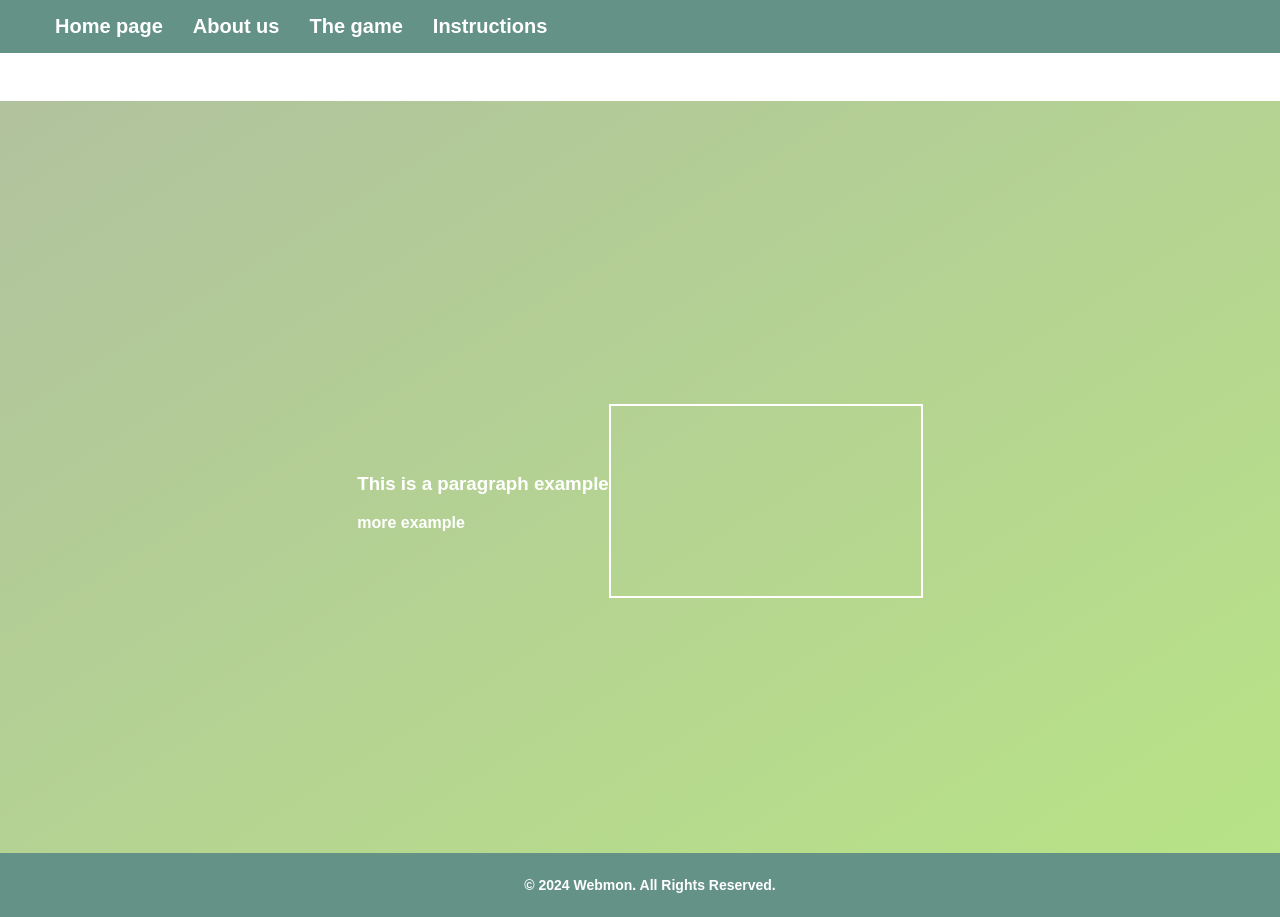
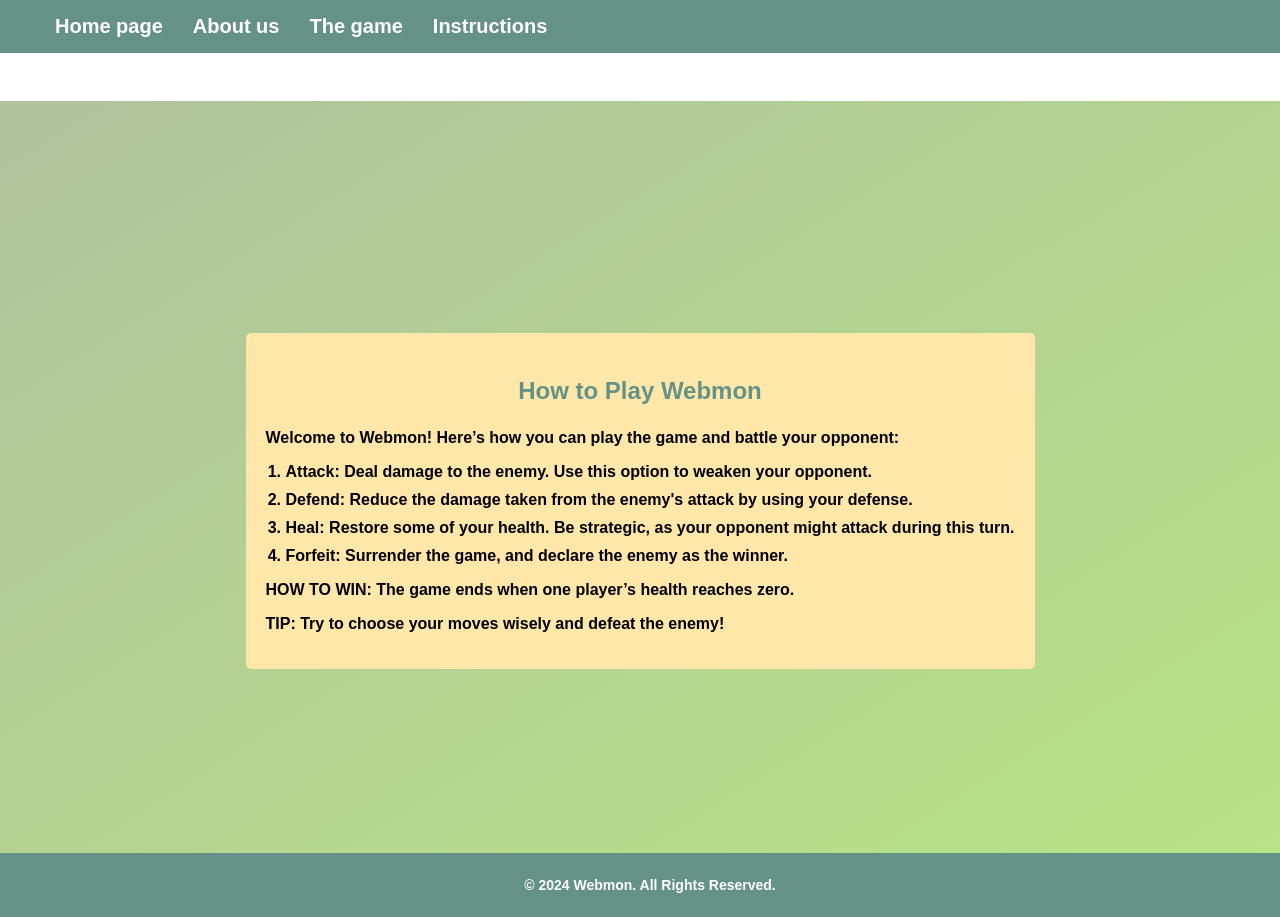
Before and after one commit to ai17123/ACIT1620_web_dev_project, a plain HTML site: page instructions.html in a window 1280 px wide. Drawn offline with Linux system fonts and the light colour scheme.

Commit message:
Added instructions

```diff
--- a/instructions.html
+++ b/instructions.html
@@ -18,17 +18,21 @@
         </div>
     </header>
     <main>
-        <!-- sections can be duplicated and styled -->
-        <section class="info">
-            <article>
-                <h1>This is a paragraph example</h1>
-                <p>more example</p>
+     <section class="info">
+    <section class="instructions">
+      <h1>How to Play Webmon</h1>
+     <p>Welcome to Webmon! Here’s how you can play the game and battle your opponent:</p>
+        <ol>
+            <li><strong>Attack:</strong> Deal damage to the enemy. Use this option to weaken your opponent.</li>
+            <li><strong>Defend:</strong> Reduce the damage taken from the enemy's attack by using your defense.</li>
+            <li><strong>Heal:</strong> Restore some of your health. Be strategic, as your opponent might attack during this turn.</li>
+            <li><strong>Forfeit:</strong> Surrender the game, and declare the enemy as the winner.</li>
+        </ol>
+        <p>HOW TO WIN: The game ends when one player’s health reaches zero.</p>
+        <p>TIP: Try to choose your moves wisely and defeat the enemy!</p>
+     </section>
+    </section>
 
-            </article>
-            <div class="container">
-
-            </div>
-        </section>
     </main>
     <footer class="footer">
         <p>&copy; 2024 Webmon. All Rights Reserved.</p>
--- a/style.css
+++ b/style.css
@@ -158,3 +158,30 @@ cursor: pointer;
 .contact-form button:hover {
 background-color: var(--greenerish);
 }
+
+.instructions {
+    background-color: var(--tan);
+    padding: 20px;
+    border-radius: 5px;
+    margin: 20px auto;
+    max-width: 800px;
+    color: var(--black);
+}
+.instructions h1 {
+    color: var(--turquoise);
+    font-size: 24px;
+    text-align: center;
+}
+
+.instructions ol {
+    padding-left: 20px;
+}
+
+.instructions li {
+    margin-bottom: 10px;
+    font-size: 16px;
+}
+
+.instructions p{
+ color: black;
+}
```
